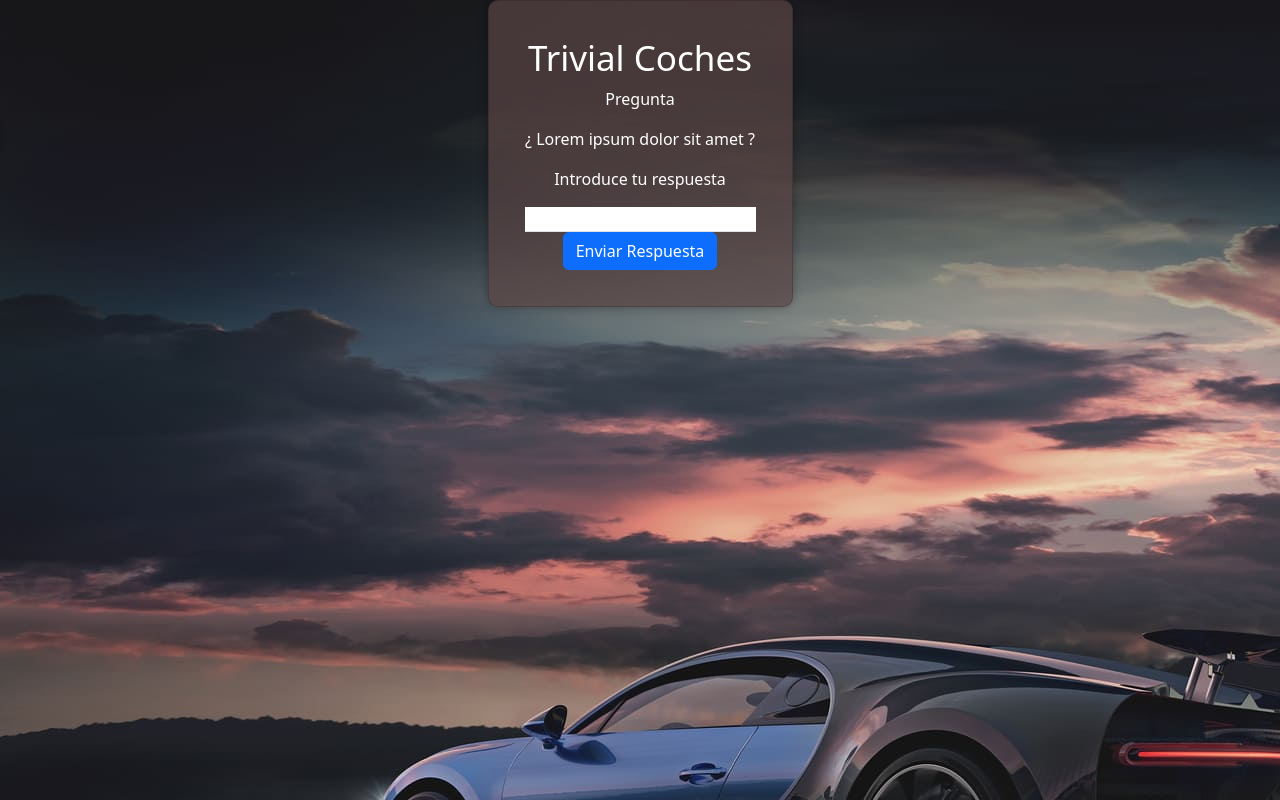
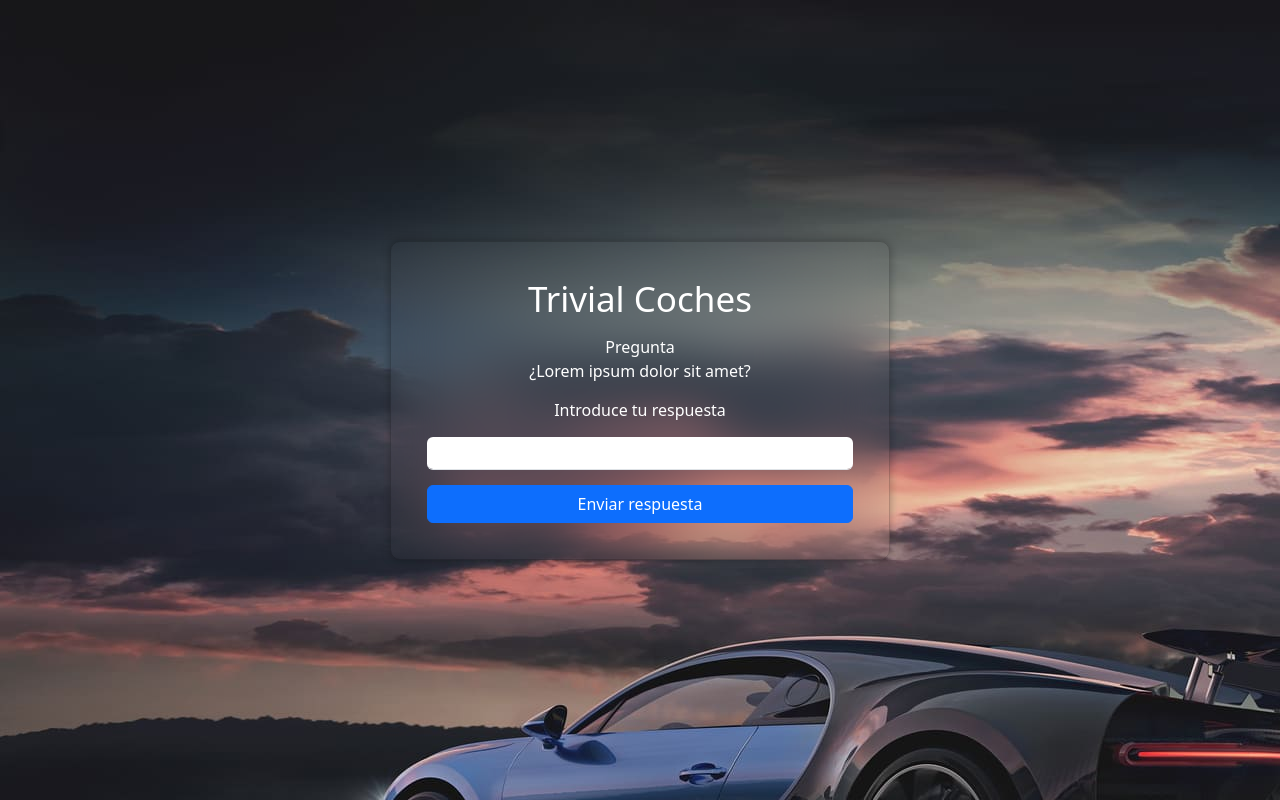
Before and after one commit to forjoa/trivial, a PHP site: page / in a window 1280 px wide. Run offline with PHP 8.4, Linux system fonts and the light colour scheme.

Commit message:
fix: styles

```diff
--- a/index.html
+++ b/index.html
@@ -16,13 +16,15 @@
         <div class="card bg-opacity">
             <div class="card-body text-center">
                 <h2 class="text-center">Trivial Coches</h2>
-                <p class="question">Pregunta</p>
-                <p class="show-question">
-                    ¿ Lorem ipsum dolor sit amet ?
-                </p>
+                <div>
+                    <p class="question">Pregunta</p>
+                    <p class="show-question">
+                        ¿Lorem ipsum dolor sit amet?
+                    </p>
+                </div>
                 <p class="answer">Introduce tu respuesta</p>
                 <input type="text" name="answer" id="answer" class="form-control border-0 border-bottom p-0">
-                <button class="btn btn-primary" type="submit">Enviar Respuesta</button>
+                <input class="btn btn-primary" type="submit" value="Enviar respuesta"></input>
             </div>
         </div>
     </div>
--- a/styles/style.css
+++ b/styles/style.css
@@ -1,16 +1,33 @@
+* {
+    box-sizing: border-box;
+}
+
 body {
     background-image: url(../assets/background.jpg);
 }
 
-.card.bg-opacity {
-    background-color: rgba(90, 69, 69, 0.7);
+.card {
+    max-width: 500px;
+    width: 50%;
+    background-color: transparent;
     padding: 20px;
+    backdrop-filter: blur(24px);
     border-radius: 10px;
     box-shadow: 0 0 10px rgba(0, 0, 0, 0.3);
 }
 
 .container {
-    height: 100vh;
+    height: 100vh !important;
+}
+
+.card-body {
+    display: flex;
+    flex-direction: column;
+    gap: 15px;
+}
+
+h2, p {
+    margin: 0px;
 }
 
 h2 {
@@ -18,15 +35,11 @@ h2 {
     color: rgb(255, 255, 255);
 }
 
-.border-bottom {
-    border-radius: 0;
-    border-top: none;
-    border-left: none;
-    border-right: none;
-    border-width: 0 0 1px 0;
-    border-color: #ced4da;
-}
 
 p {
     color: white;
 }
+
+#answer {
+    padding: 4px 8px !important;
+}
```
